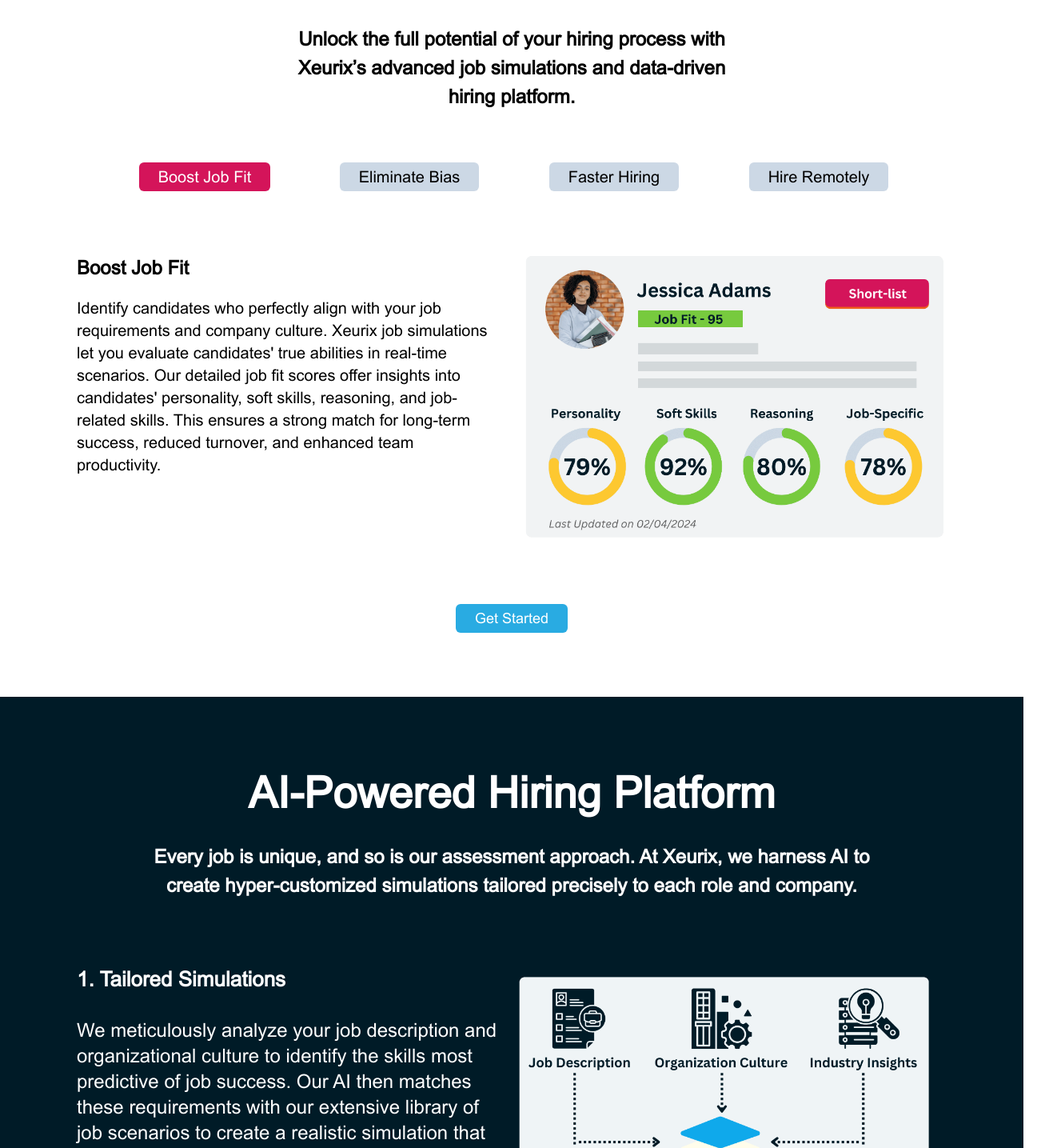
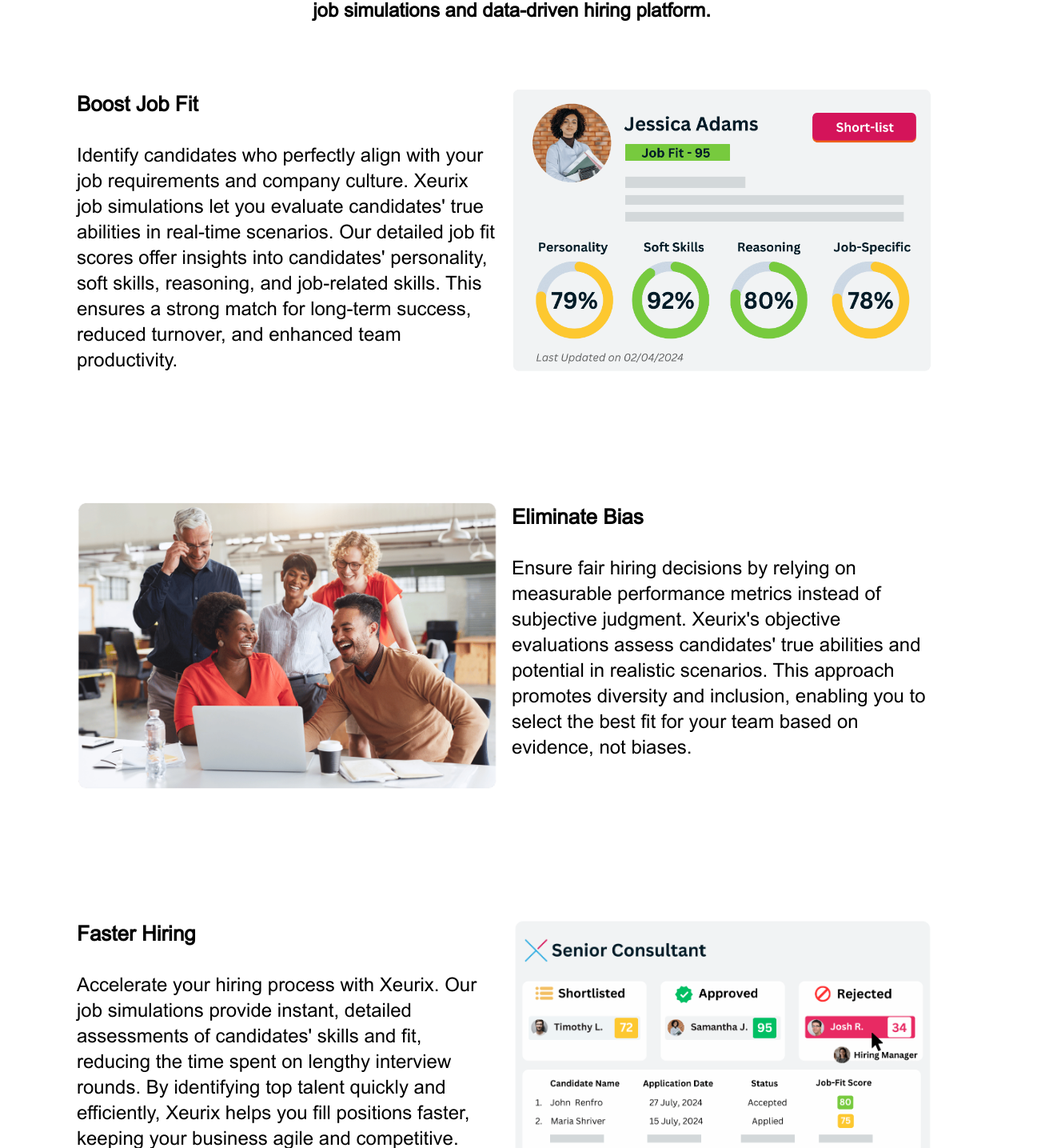
Before and after one commit to Hamza-Ahmad2170/xeurix-landing-page, a Next.js app: page / in a window 1280 px wide. Shown: the part 1930-3365 px from the top of the page at 80% size, 1312 px wide, since content can reach past the window. Built offline with nearby package versions, Linux system fonts and the light colour scheme.

Commit message:
changed hire smart components

```diff
--- a/src/components/Collaborate.tsx
+++ b/src/components/Collaborate.tsx
@@ -8,16 +8,16 @@
 export default function Collaborate() {
   return (
     <section>
-      <div className="px-8">
+      <div className="px-8 max-w-6xl mx-auto">
         <MaxScreen>
-          <SectionHeader className="max-w-6xl mx-auto ">
+          <SectionHeader className=" ">
             <Heading>Engage, Collaborate, and Hire</Heading>
             <Paragraph className="mx-auto max-w-3xl">
               With Xeurix collaborate and create a frictionless hiring funnel by
               eliminating tedious back-and-forth communication.
             </Paragraph>
           </SectionHeader>
-          <Image src={dnd} alt="dnd" className="pt-16 max-w-7xl mx-auto" />
+          <Image src={dnd} alt="dnd" className="pt-16" />
         </MaxScreen>
       </div>
     </section>
--- a/src/components/HireSmarter.tsx
+++ b/src/components/HireSmarter.tsx
@@ -1,8 +1,41 @@
 import Heading from "./Heading";
-import HireSmarterItem from "./HireSmarterItem";
+
 import MaxScreen from "./MaxScreen";
 import Paragraph from "./Paragraph";
 import SectionHeader from "./SectionHeader";
+import boostJobFit from "../../public/images/hire smarter/boost_jobfit.png";
+import eliminate_bias from "../../public/images/hire smarter/eliminate_bias.png";
+import faster_hiring from "../../public/images/hire smarter/faster_hiring.png";
+import remotehiring from "../../public/images/hire smarter/remotehiring.png";
+import Image from "next/image";
+import { cn } from "@/lib/utils";
+
+const hireSmarterData = [
+  {
+    title: "Boost Job Fit",
+    image: boostJobFit,
+    paragraph: `Identify candidates who perfectly align with your job requirements and company culture. Xeurix job simulations let you evaluate candidates' true abilities in real-time scenarios. Our detailed job fit scores offer insights into candidates' personality, soft skills, reasoning, and job-related skills. This ensures a strong match for long-term success, reduced turnover, and enhanced team productivity.
+`,
+  },
+  {
+    title: "Eliminate Bias",
+    image: eliminate_bias,
+    paragraph:
+      "Ensure fair hiring decisions by relying on measurable performance metrics instead of subjective judgment. Xeurix's objective evaluations assess candidates' true abilities and potential in realistic scenarios. This approach promotes diversity and inclusion, enabling you to select the best fit for your team based on evidence, not biases.",
+  },
+  {
+    title: "Faster Hiring",
+    image: faster_hiring,
+    paragraph:
+      "Accelerate your hiring process with Xeurix. Our job simulations provide instant, detailed assessments of candidates' skills and fit, reducing the time spent on lengthy interview rounds. By identifying top talent quickly and efficiently, Xeurix helps you fill positions faster, keeping your business agile and competitive.",
+  },
+  {
+    title: "Hire Remotely",
+    image: remotehiring,
+    paragraph:
+      "Expand your talent pool and hire the best candidates from anywhere in the world. Our 3D job simulations offer the most realistic virtual experience, allowing candidates to step into the role without visiting the office. Evaluate skills and fit remotely, ensuring you find the right talent, no matter where they are.",
+  },
+];
 
 export default function HireSmarter() {
   return (
@@ -11,12 +44,26 @@
         <MaxScreen>
           <SectionHeader>
             <Heading>Hire Smarter with Xeurix</Heading>
-            <Paragraph className="max-w-xl">
+            <Paragraph className="max-w-3xl">
               Unlock the full potential of your hiring process with Xeurix’s
               advanced job simulations and data-driven hiring platform.
             </Paragraph>
           </SectionHeader>
-          <HireSmarterItem />
+          {hireSmarterData.map((data, index) => (
+            <div key={index} className="flex gap-x-4 flex-wrap py-20">
+              <div
+                className={cn("space-y-5  w-full lg:w-[calc(50%-1rem)]", {
+                  "lg:order-2": index % 2 > 0,
+                })}
+              >
+                <h3 className="text-[1.625rem] font-bold pb-2">{data.title}</h3>
+                <p className="text-2xl">{data.paragraph}</p>
+              </div>
+              <div className="w-full lg:w-[calc(50%-1rem)]">
+                <Image src={data.image} alt={data.title} />
+              </div>
+            </div>
+          ))}
         </MaxScreen>
       </div>
     </section>
--- a/src/components/Seeing.tsx
+++ b/src/components/Seeing.tsx
@@ -11,7 +11,7 @@
         <MaxScreen>
           <SectionHeader>
             <Heading>Seeing is believing</Heading>
-            <Paragraph className="max-w-2xl">
+            <Paragraph className="max-w-5xl">
               With Xeurix’s life-like With Xeurix’s life-like{" "}
               <span className="font-semibold text-[#d4145a]">
                 3D job simulations
```
Also changed, not shown: src/components/d/HireSmarterItem.tsx (renamed from src/components/HireSmarterItem.tsx).
